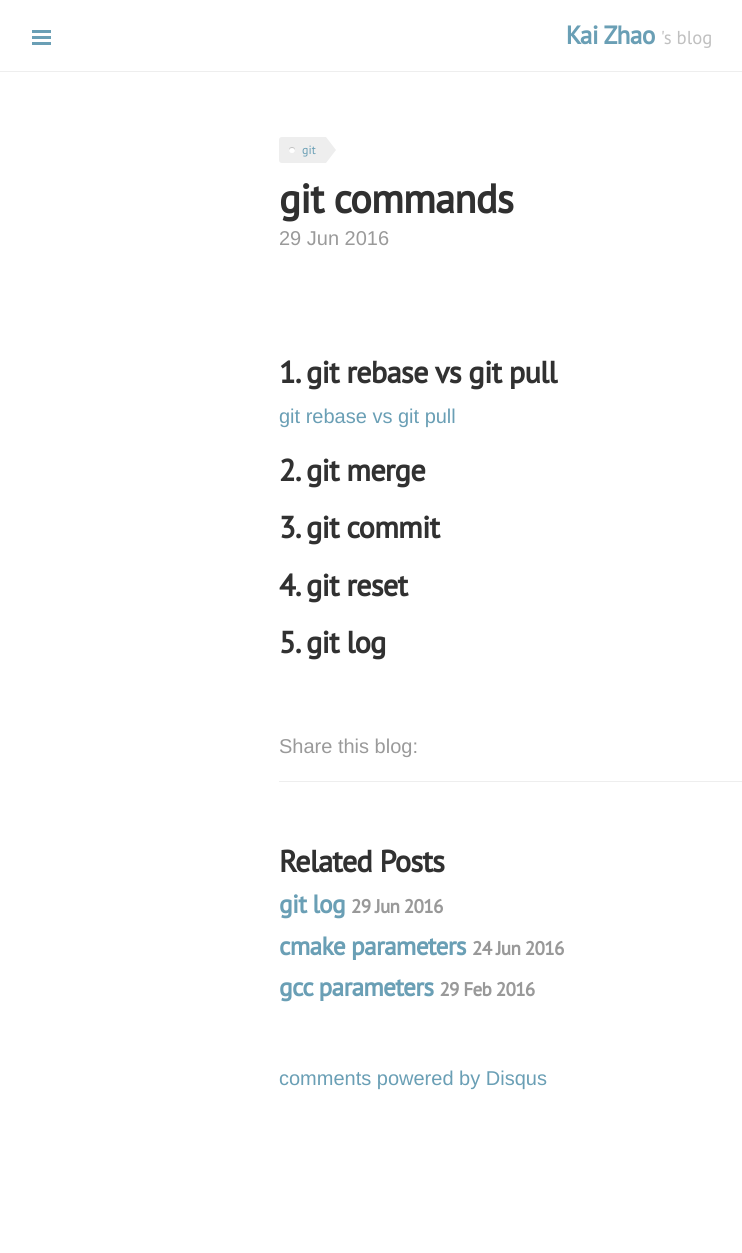
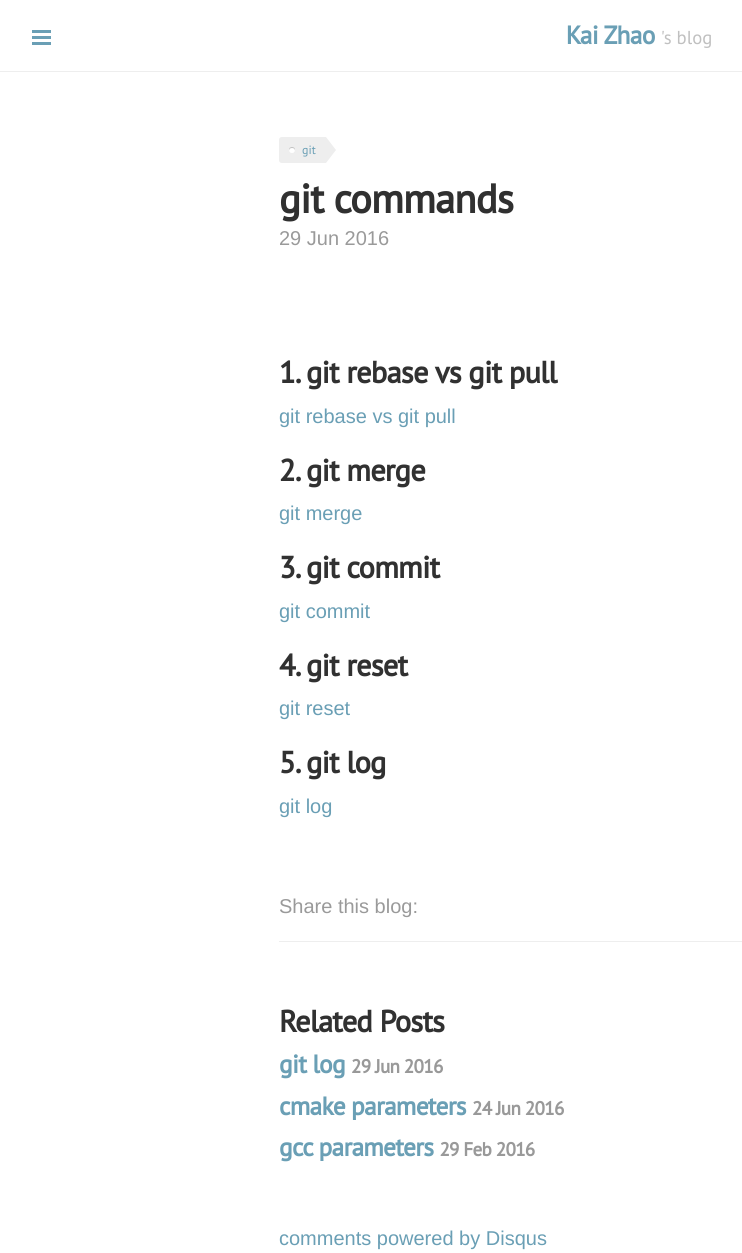
Before and after one commit to loverszhaokai/loverszhaokai.github.io, a Jekyll site: the page built from _posts/2016-06-29-git.md, in a window 1280 px wide. Shown: the whole page, without its empty margins (1-743 px from the left). Built offline with Jekyll 4.4.1, drawn with Linux system fonts in a browser that asks for light colours; nearby versions of some CDN libraries; comment, search, counter and statistics services are not loaded; before the commit the page ends 1093 px from its top, so only the background shows below that.

Commit message:
Update content of _posts/2016-06-29-git.md

```diff
--- a/_posts/2016-06-29-git.md
+++ b/_posts/2016-06-29-git.md
@@ -14,12 +14,13 @@ analytics: true
 [git rebase vs git pull]({% post_url 2016-01-08-git-rebase-vs-git-pull %})
 
 ## 2. git merge
-
+[git merge]({% post_url 2016-01-30-git-merge %})
 
 ## 3. git commit
-
+[git commit]({% post_url 2016-02-23-git-commit %})
 
 ## 4. git reset
-
+[git reset]({% post_url 2016-02-25-git-reset %})
 
 ## 5. git log
+[git log]({% post_url 2016-06-29-git-log %})
```
